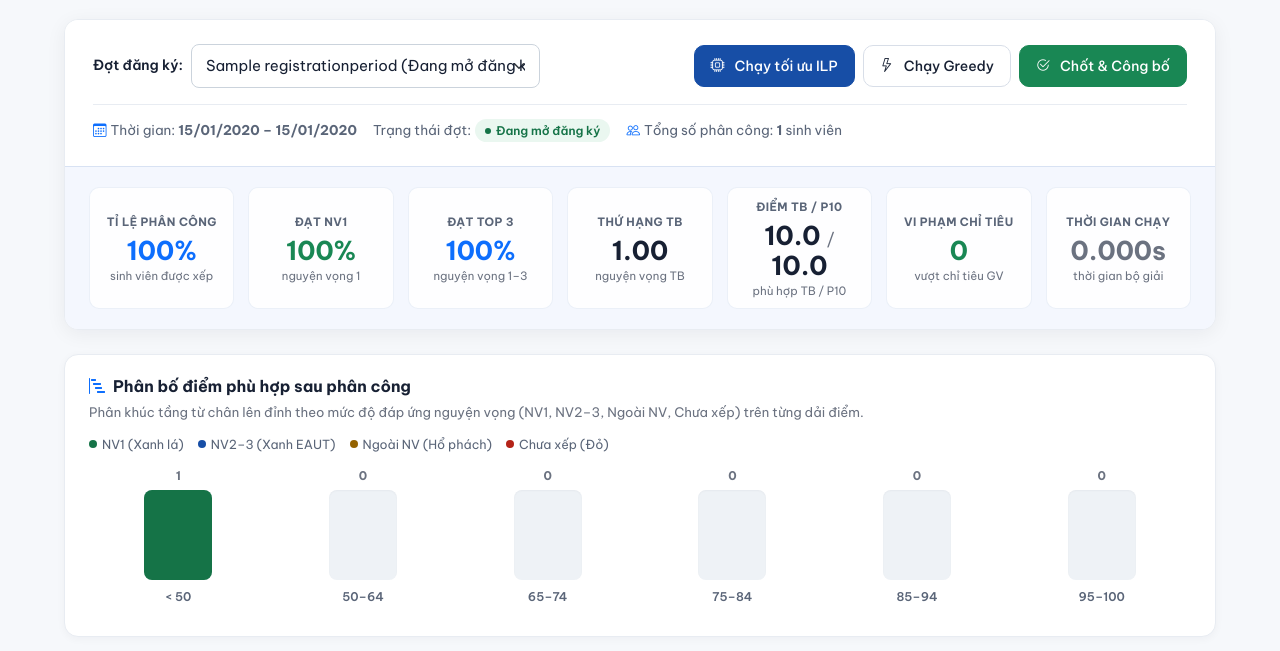
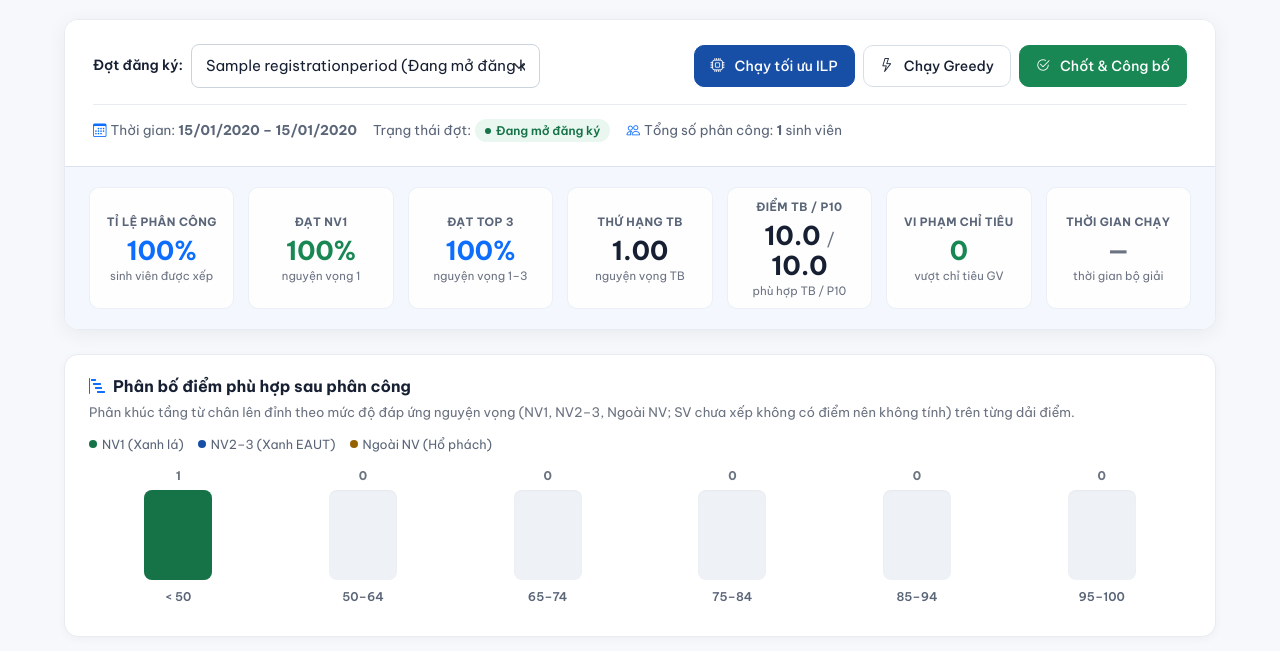
Before and after one commit to lacvietagency-web/capstone-advisor-ai, a Django app: page /khoa/phan-cong/ in a window 1280 px wide. Shown: the part 200-851 px from the top of the page. Run offline with Django 5.2, Linux system fonts and the light colour scheme; a user stored in the database is signed in; tables that the repository leaves empty hold one stand-in row (values such as "Sample post"); data that the repository does not hold is empty.

Commit message:
review: biểu đồ điểm hết rỗng (số thập phân kiểu VN làm hỏng JSON → unlocalize), SV chưa xếp không tính vào dải <50, thời gian chạy lấy từ lần chạy gần nhất
Co-Authored-By: Claude Opus 5.5 <noreply@anthropic.com>

```diff
--- a/allocate/views.py
+++ b/allocate/views.py
@@ -5,7 +5,7 @@ from django.contrib.auth.decorators import login_required
 from django.core.exceptions import PermissionDenied
 from django.shortcuts import get_object_or_404, redirect, render
 
-from catalog.models import RegistrationPeriod, Student, Topic
+from catalog.models import AuditLog, RegistrationPeriod, Student, Topic
 
 from .models import Allocation
 from .services import (
@@ -129,6 +129,13 @@ def allocation_dashboard(request):
         metrics_data = request.session.pop("allocation_metrics", None)
         if not metrics_data:
             metrics_data = calculate_period_metrics(period)
+            last_run = (
+                AuditLog.objects.filter(action="run_allocation", entity="RegistrationPeriod", entity_id=str(period.pk))
+                .order_by("-at")
+                .first()
+            )  # thời gian giải lấy từ lần chạy gần nhất (đo lại khi xem trang thì không có ý nghĩa)
+            last_metrics = (last_run.detail.get("metrics") or {}) if last_run else {}
+            metrics_data["elapsed_time"] = last_metrics.get("elapsed_time")
 
     return render(
         request,
--- a/templates/allocate/dashboard.html
+++ b/templates/allocate/dashboard.html
@@ -1,4 +1,5 @@
 {% extends "base.html" %}
+{% load l10n %}
 
 {% block title %}Phân công đề tài — Capstone Advisor AI{% endblock %}
 
@@ -150,7 +151,7 @@
 
     <div class="fused-metric-item" aria-label="Thời gian bộ giải chạy: {{ metrics.elapsed_time|default:'0.0'|floatformat:3 }} giây">
       <div class="fused-metric-label">Thời gian chạy</div>
-      <div class="fused-metric-value text-muted">{{ metrics.elapsed_time|default:"0.0"|floatformat:3 }}s</div>
+      <div class="fused-metric-value text-muted">{% if metrics.elapsed_time is not None %}{{ metrics.elapsed_time|floatformat:3 }}s{% else %}—{% endif %}</div>
       <div class="fused-metric-sub">thời gian bộ giải</div>
     </div>
   </div>
@@ -170,7 +171,7 @@
         Phân bố điểm phù hợp sau phân công
       </h3>
       <p class="small text-muted mb-0 mt-1">
-        Phân khúc tầng từ chân lên đỉnh theo mức độ đáp ứng nguyện vọng (NV1, NV2–3, Ngoài NV, Chưa xếp) trên từng dải điểm.
+        Phân khúc tầng từ chân lên đỉnh theo mức độ đáp ứng nguyện vọng (NV1, NV2–3, Ngoài NV; SV chưa xếp không có điểm nên không tính) trên từng dải điểm.
       </p>
     </div>
 
@@ -187,10 +188,6 @@
       <div class="legend-item" role="listitem">
         <span class="legend-dot dot-nv-other" aria-hidden="true"></span>
         <span>Ngoài NV (Hổ phách)</span>
-      </div>
-      <div class="legend-item" role="listitem">
-        <span class="legend-dot dot-unassigned" aria-hidden="true"></span>
-        <span>Chưa xếp (Đỏ)</span>
       </div>
     </div>
   </div>
@@ -709,7 +706,7 @@
 [
   {% for a in allocations %}
   {
-    "score": {% if a.match_score is not None %}{{ a.match_score }}{% else %}null{% endif %},
+    "score": {% if a.match_score is not None %}{{ a.match_score|unlocalize }}{% else %}null{% endif %},
     "rank": {% if a.preference_rank %}{{ a.preference_rank }}{% else %}null{% endif %},
     "has_topic": {% if a.topic %}true{% else %}false{% endif %}
   }{% if not forloop.last %},{% endif %}
@@ -804,10 +801,7 @@ document.addEventListener("DOMContentLoaded", function () {
 
     allocationsData.forEach(function (item) {
       if (!item.has_topic || item.score === null) {
-        // Sinh viên chưa xếp hoặc chưa có điểm: xếp vào bin 0 phân khúc unassigned
-        bins[0].unassigned++;
-        bins[0].total++;
-        return;
+        return;  // SV chưa xếp không có điểm phù hợp → không đưa vào biểu đồ điểm (đếm riêng ở chỉ số "Tỉ lệ phân công")
       }
 
       var score = Number(item.score);
```
